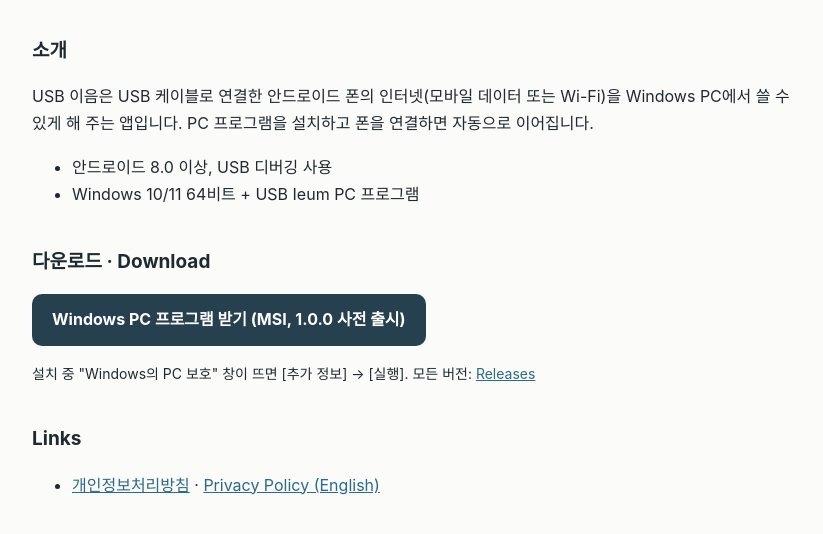
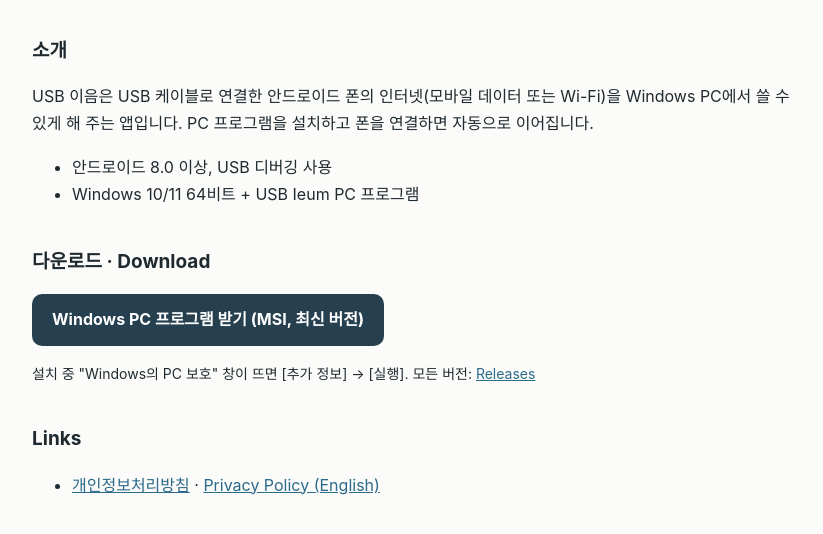
Before and after one commit to herossg/USB_Ieum, a plain HTML site: page index.html in a window 1280 px wide. Shown: the part 244-778 px from the top of the page, without its empty margins (228-1051 px from the left). Drawn offline with Linux system fonts and the light colour scheme.

Commit message:
Point download button to latest release
Co-Authored-By: Claude Opus 5.5 <noreply@anthropic.com>
Claude-Session: https://claude.ai/code/session_01Tp4xDQj7ivFBx3M3RxbPXG

```diff
--- a/index.html
+++ b/index.html
@@ -9,7 +9,7 @@ a{color:#2b6a8a}nav{font-size:14px;margin:8px 0 24px}footer{margin-top:48px;font
 <h2>소개</h2><p>USB 이음은 USB 케이블로 연결한 안드로이드 폰의 인터넷(모바일 데이터 또는 Wi-Fi)을 Windows PC에서 쓸 수 있게 해 주는 앱입니다. PC 프로그램을 설치하고 폰을 연결하면 자동으로 이어집니다.</p>
 <ul><li>안드로이드 8.0 이상, USB 디버깅 사용</li><li>Windows 10/11 64비트 + USB Ieum PC 프로그램</li></ul>
 <h2>다운로드 · Download</h2>
-<p><a class="btn" href="https://github.com/herossg/USB_Ieum/releases/download/v1.0.0/UsbIeum-x64.msi">Windows PC 프로그램 받기 (MSI, 1.0.0 사전 출시)</a></p>
+<p><a class="btn" href="https://github.com/herossg/USB_Ieum/releases/latest/download/UsbIeum-x64.msi">Windows PC 프로그램 받기 (MSI, 최신 버전)</a></p>
 <p style="font-size:14px">설치 중 "Windows의 PC 보호" 창이 뜨면 [추가 정보] → [실행]. 모든 버전: <a href="https://github.com/herossg/USB_Ieum/releases">Releases</a></p>
 <h2>Links</h2><ul><li><a href="privacy.html">개인정보처리방침</a> · <a href="privacy-en.html">Privacy Policy (English)</a></li></ul>
 <h2>About (English)</h2><p>USB Ieum lets your Windows PC use the internet connection of an Android phone connected by USB cable.</p>
```
